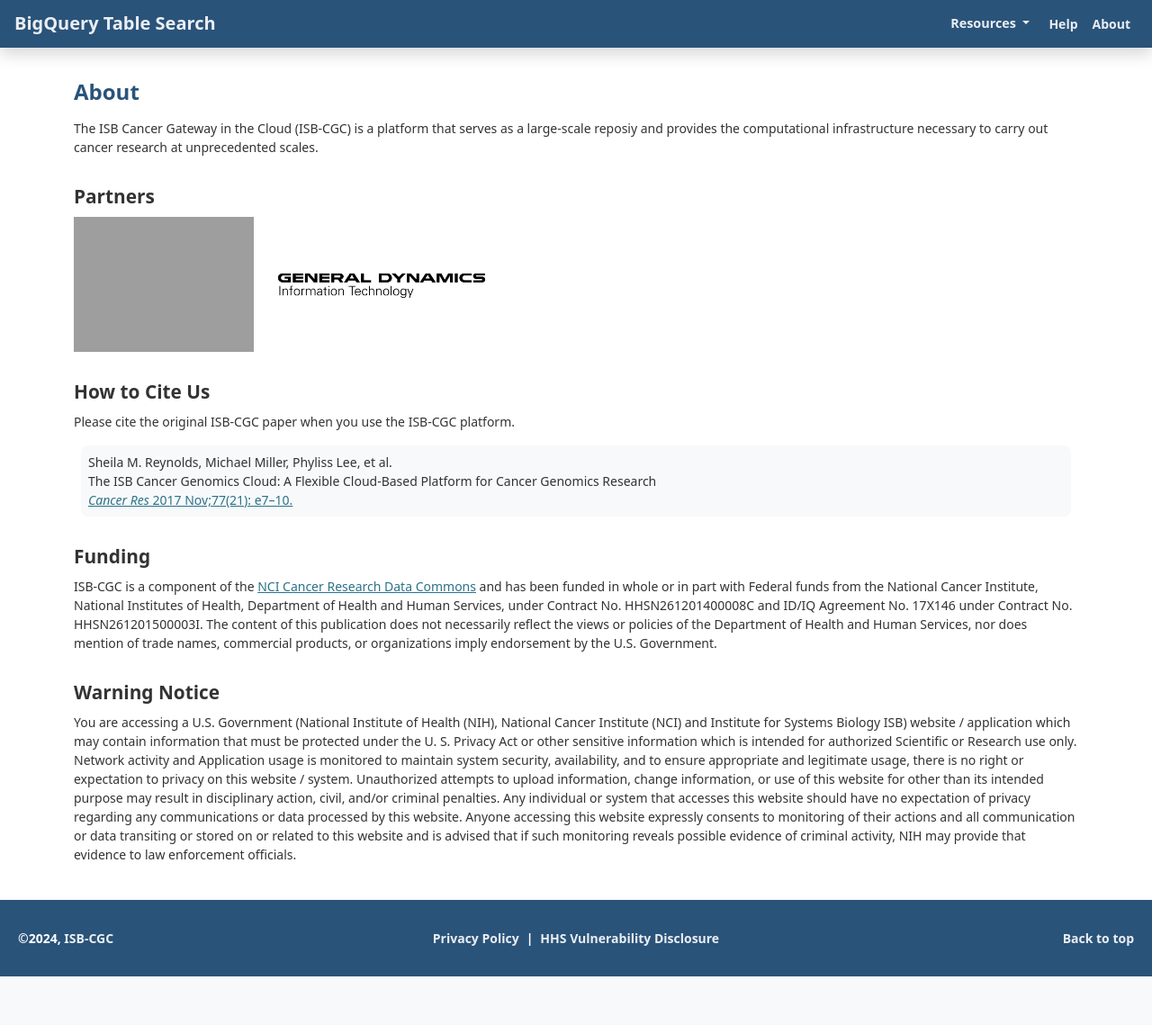
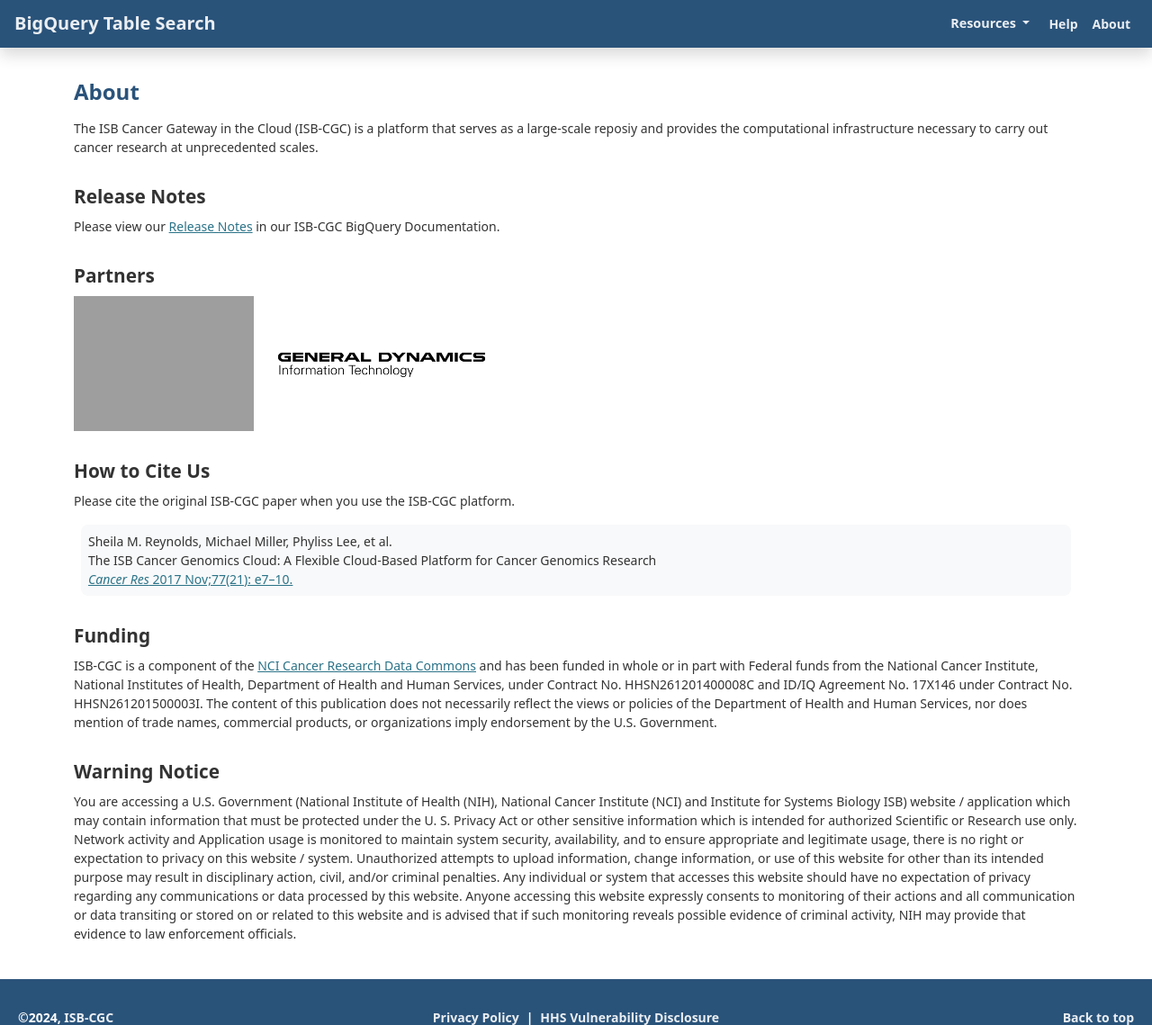
Before and after one commit to isb-cgc/BigQueryTableSearch, a Flask app: page /about/ in a window 1280 px wide. Shown: the part 30-1169 px from the top of the page at 90% size. Before the commit the page ends 1115 px from the top, so only its background shows below. Run offline with Flask 3, Linux system fonts and the light colour scheme; parts of the project's set-up code (start-up, migrations or seed data) failed here and were passed over; some libraries are stand-ins or nearby versions; grey boxes are pictures that could not be loaded.

Commit message:
release notes div added

```diff
--- a/templates/about.html
+++ b/templates/about.html
@@ -11,6 +11,14 @@
         The ISB Cancer Gateway in the Cloud (ISB-CGC) is a platform that serves as a large-scale reposiy and provides
         the computational infrastructure necessary to carry out cancer research at unprecedented scales.
     </p>
+
+
+    <h2>Release Notes</h2>
+    <div>
+        Please view our <a target="_blank" rel="noreferrer"
+                    href="https://isb-cancer-genomics-cloud.readthedocs.io/en/latest/sections/ReleaseNotes/BigQueryTableSearchReleaseNotes.html">Release
+        Notes</a> in our ISB-CGC BigQuery Documentation.
+    </div>
 
     <h2>Partners</h2>
     <div>
```
